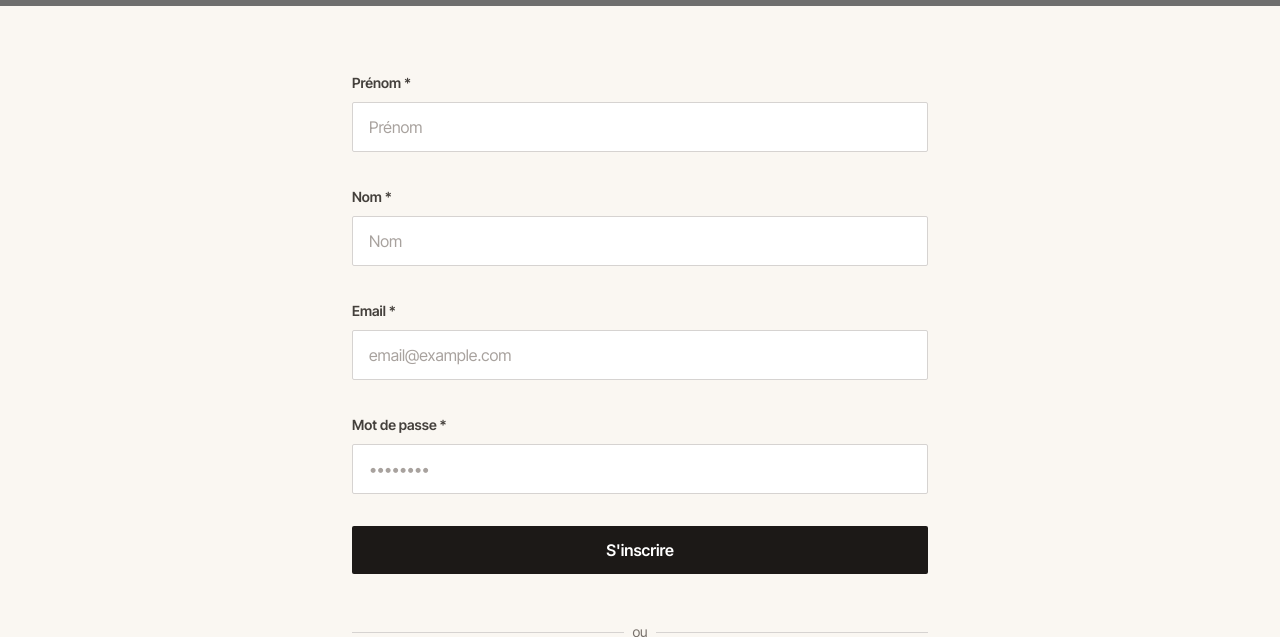
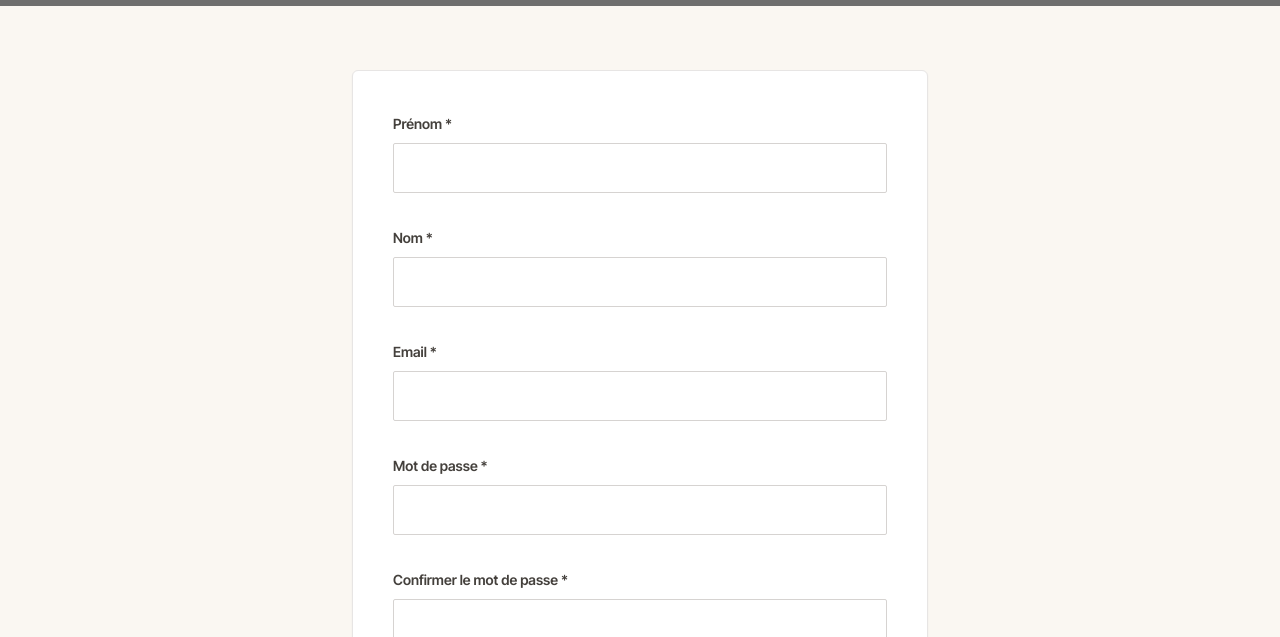
Before and after one commit to hassane-soulaimana/boutique-en-ligne, a React (Vite) app: page /inscription in a window 1280 px wide. Shown: the part 315-952 px from the top of the page. Built offline with nearby package versions, Linux system fonts and the light colour scheme; grey boxes are pictures that could not be loaded.

Commit message:
fix inscription form

```diff
--- a/src/pages/Inscription.jsx
+++ b/src/pages/Inscription.jsx
@@ -11,10 +11,20 @@ export default function Inscription() {
     nom: "",
     email: "",
     password: "",
+    confirmPassword: "",
   });
 
   const [errors, setErrors] = useState({});
   const [loading, setLoading] = useState(false);
+
+  /* -----------------------------------------------------------
+     🔒 Vérification simple mais sécurisée du mot de passe
+     ----------------------------------------------------------- */
+  const passwordStrengthCheck = (password) => {
+    // min 6 chars, 1 maj, 1 min, 1 chiffre
+    const regex = /^(?=.*[a-z])(?=.*[A-Z])(?=.*\d).{6,}$/;
+    return regex.test(password);
+  };
 
   const handleChange = (field, value) => {
     setFormData((prev) => ({ ...prev, [field]: value }));
@@ -23,6 +33,9 @@ export default function Inscription() {
     }
   };
 
+  /* -----------------------------------------------------------
+     VALIDATIONS FRONTEND SIMPLES
+     ----------------------------------------------------------- */
   const validateForm = () => {
     const newErrors = {};
 
@@ -33,8 +46,12 @@ export default function Inscription() {
     else if (!/^[^\s@]+@[^\s@]+\.[^\s@]+$/.test(formData.email))
       newErrors.email = "Email invalide";
 
-    if (!formData.password || formData.password.length < 6)
-      newErrors.password = "6 caractères minimum";
+    if (!passwordStrengthCheck(formData.password))
+      newErrors.password =
+        "6 caractères min, avec majuscule, minuscule et chiffre";
+
+    if (formData.password !== formData.confirmPassword)
+      newErrors.confirmPassword = "Les mots de passe ne correspondent pas";
 
     setErrors(newErrors);
     return Object.keys(newErrors).length === 0;
@@ -48,28 +65,54 @@ export default function Inscription() {
     ${errors[field] ? "border-red-500" : "border-stone-300"}
   `;
 
-  const handleSubmit = (e) => {
+  /* -----------------------------------------------------------
+     📌 SUBMIT — emplacement où connecter le BACKEND
+     ----------------------------------------------------------- */
+  const handleSubmit = async (e) => {
     e.preventDefault();
     if (!validateForm()) return;
 
     setLoading(true);
+
+    /* ---------------------------------------------------------
+       ▶ ICI : APPEL API BACKEND
+       ---------------------------------------------------------
+       Exemple POST:
+          const res = await fetch("https://ton-back.com/api/register", {
+            method: "POST",
+            headers: { "Content-Type": "application/json" },
+            body: JSON.stringify({
+              prenom,
+              nom,
+              email,
+              password,
+            }),
+          });
+
+          const data = await res.json();
+
+          if (res.ok) {
+            // success → login auto ou redirect
+          } else {
+            // data.error → message retour serveur (email déjà utilisé, etc.)
+          }
+    ---------------------------------------------------------- */
+
     setTimeout(() => {
       navigate("/profil");
       setLoading(false);
-    }, 1000);
+    }, 800);
   };
 
   return (
     <main className="min-h-screen bg-[#faf7f2]">
-
-      {/* HERO IMAGE */}
       <div className="relative h-64 w-full">
         <img
           src={inscriptionImg}
           alt="Inscription"
           className="w-full h-full object-cover"
         />
-        <div className="absolute inset-0 bg-black/30"></div>
+        <div className="absolute inset-0 bg-black/30" />
         <div className="absolute inset-0 flex items-center justify-center">
           <h1 className="text-4xl lg:text-5xl font-semibold text-white drop-shadow-lg">
             Créer votre compte
@@ -77,103 +120,78 @@ export default function Inscription() {
         </div>
       </div>
 
-      {/* FORMULAIRE */}
       <section className="container mx-auto px-6 lg:px-20 py-16">
         <motion.div
           initial={{ opacity: 0, y: 40 }}
           animate={{ opacity: 1, y: 0 }}
           transition={{ duration: 0.5 }}
-          className="max-w-xl mx-auto space-y-12"
+          className="max-w-xl mx-auto"
         >
-          <form onSubmit={handleSubmit} className="space-y-8">
-
+          <form
+            onSubmit={handleSubmit}
+            className="space-y-8 p-10 bg-white border border-stone-200 shadow-sm rounded-md"
+          >
             {/* PRÉNOM */}
-            <div className="space-y-2">
-              <label className="text-sm font-semibold text-stone-700">
-                Prénom *
-              </label>
-              <input
+            <Field
+              label="Prénom *"
               type="text"
               value={formData.prenom}
-                onChange={(e) => handleChange("prenom", e.target.value)}
-                className={inputClass("prenom")}
-                placeholder="Prénom"
+              onChange={(v) => handleChange("prenom", v)}
+              error={errors.prenom}
+              inputClass={inputClass("prenom")}
             />
-              {errors.prenom && <p className="text-red-500 text-sm">{errors.prenom}</p>}
-            </div>
 
             {/* NOM */}
-            <div className="space-y-2">
-              <label className="text-sm font-semibold text-stone-700">
-                Nom *
-              </label>
-              <input
+            <Field
+              label="Nom *"
               type="text"
               value={formData.nom}
-                onChange={(e) => handleChange("nom", e.target.value)}
-                className={inputClass("nom")}
-                placeholder="Nom"
+              onChange={(v) => handleChange("nom", v)}
+              error={errors.nom}
+              inputClass={inputClass("nom")}
             />
-              {errors.nom && <p className="text-red-500 text-sm">{errors.nom}</p>}
-            </div>
 
             {/* EMAIL */}
-            <div className="space-y-2">
-              <label className="text-sm font-semibold text-stone-700">
-                Email *
-              </label>
-              <input
+            <Field
+              label="Email *"
               type="email"
               value={formData.email}
-                onChange={(e) => handleChange("email", e.target.value)}
-                className={inputClass("email")}
-                placeholder="email@example.com"
+              onChange={(v) => handleChange("email", v)}
+              error={errors.email}
+              inputClass={inputClass("email")}
             />
-              {errors.email && <p className="text-red-500 text-sm">{errors.email}</p>}
-            </div>
 
             {/* MOT DE PASSE */}
-            <div className="space-y-2">
-              <label className="text-sm font-semibold text-stone-700">
-                Mot de passe *
-              </label>
-              <input
+            <Field
+              label="Mot de passe *"
               type="password"
               value={formData.password}
-                onChange={(e) => handleChange("password", e.target.value)}
-                className={inputClass("password")}
-                placeholder="••••••••"
+              onChange={(v) => handleChange("password", v)}
+              error={errors.password}
+              inputClass={inputClass("password")}
             />
-              {errors.password && (
-                <p className="text-red-500 text-sm">{errors.password}</p>
-              )}
-            </div>
 
-            {/* BOUTON */}
+            {/* CONFIRMATION */}
+            <Field
+              label="Confirmer le mot de passe *"
+              type="password"
+              value={formData.confirmPassword}
+              onChange={(v) => handleChange("confirmPassword", v)}
+              error={errors.confirmPassword}
+              inputClass={inputClass("confirmPassword")}
+            />
+
             <button
               type="submit"
               disabled={loading}
-              className="
-                w-full py-3 bg-stone-900 text-white font-semibold rounded-sm
-                hover:bg-amber-700 transition duration-300
-                disabled:bg-stone-400
-              "
+              className="w-full py-3 bg-stone-900 text-white font-semibold rounded-sm hover:bg-amber-700 transition disabled:bg-stone-400"
             >
               {loading ? "Inscription..." : "S'inscrire"}
             </button>
           </form>
 
-          {/* DIVIDER */}
-          <div className="relative my-10">
-            <div className="absolute inset-0 flex items-center">
-              <div className="w-full border-t border-stone-300"></div>
-            </div>
-            <div className="relative flex justify-center text-sm">
-              <span className="px-2 bg-[#faf7f2] text-stone-500">ou</span>
-            </div>
-          </div>
+          <Divider />
 
-          {/* REDIRECTION */}
           <p className="text-center text-stone-700">
             Déjà un compte ?{" "}
             <Link
@@ -188,3 +206,33 @@ export default function Inscription() {
     </main>
   );
 }
+
+
+
+function Field({ label, type, value, onChange, error, inputClass }) {
+  return (
+    <div className="space-y-2">
+      <label className="text-sm font-semibold text-stone-700">{label}</label>
+      <input
+        type={type}
+        value={value}
+        onChange={(e) => onChange(e.target.value)}
+        className={inputClass}
+      />
+      {error && <p className="text-red-500 text-sm">{error}</p>}
+    </div>
+  );
+}
+
+function Divider() {
+  return (
+    <div className="relative my-10">
+      <div className="absolute inset-0 flex items-center">
+        <div className="w-full border-t border-stone-300" />
+      </div>
+      <div className="relative flex justify-center text-sm">
+        <span className="px-2 bg-[#faf7f2] text-stone-500">ou</span>
+      </div>
+    </div>
+  );
+}
```
Lines whose indentation alone changed are shown as unchanged.
